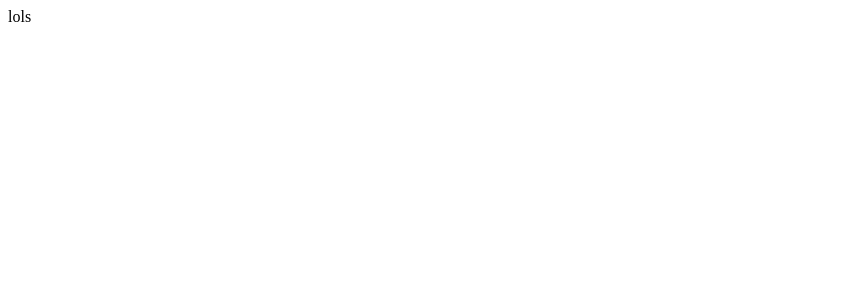
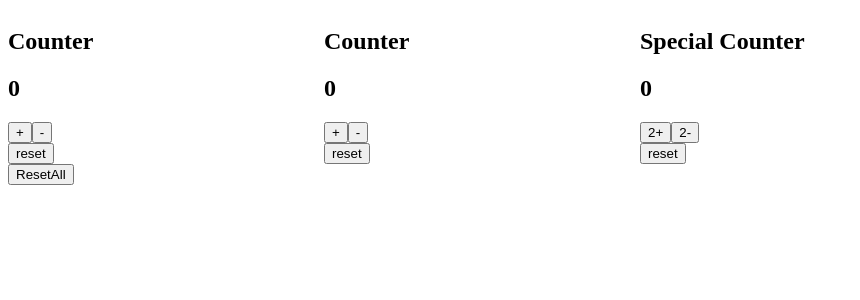
Before and after one commit to lukas-anci/todoHooks, a React (Create React App) app: page / in a window 1280 px wide. Shown: the top 300 px of the page, without its empty margins (0-860 px from the left). Built offline with nearby package versions, Linux system fonts and the light colour scheme; the HTML template or start-up script is replaced by a standard one.

Commit message:
added special functionatlity

```diff
--- a/src/App.css
+++ b/src/App.css
@@ -0,0 +1,4 @@
+.d-flex {
+  display: flex;
+  flex-wrap: wrap;
+}
--- a/src/App.js
+++ b/src/App.js
@@ -1,10 +1,22 @@
+import React, { useState } from 'react';
+
 import './App.css';
 import Counter from './components/Counter';
 
 function App() {
+  const counterData = [
+    { id: 1, value: 0 },
+    { id: 2, value: 0 },
+  ];
+  const [counters, setCounters] = useState(counterData);
   return (
     <div className="App">
-      <Counter />
+      <div className="d-flex">
+        <Counter />
+        <Counter />
+        <Counter special />
+      </div>
+      <button>ResetAll</button>
     </div>
   );
 }
--- a/src/components/Counter.jsx
+++ b/src/components/Counter.jsx
@@ -1,7 +1,32 @@
-import React from 'react';
+import React, { useState } from 'react';
 
-const Counter = () => {
-  return <div>lols</div>;
-};
+export default function Counter({ special }) {
+  //   const user = {
+  //     name: "mike",
+  //     age: 88,
+  //   };
 
-export default Counter;
+  //   const {name, age} = user // sukuria ta pati kas butu // const name = user.name
+
+  const [count, setCount] = useState(0);
+  const handleCount = (operation) => {
+    const difference = special ? 2 : 1;
+    const countFix = isNaN(count) ? 0 : count;
+
+    if (operation === '-') return setCount(countFix - difference);
+    if (operation === '+') return setCount(countFix + difference);
+    if (operation === 'rs')
+      return special ? setCount('start over') : setCount(0);
+  };
+  return (
+    <div style={{ width: '25%' }}>
+      <h2>{special && 'Special '}Counter</h2>
+      <h2>{count}</h2>
+      <div>
+        <button onClick={() => handleCount('+')}>{special && '2'}+</button>
+        <button onClick={() => handleCount('-')}>{special && '2'}-</button>
+      </div>
+      <button onClick={() => handleCount('rs')}>reset</button>
+    </div>
+  );
+}
```
